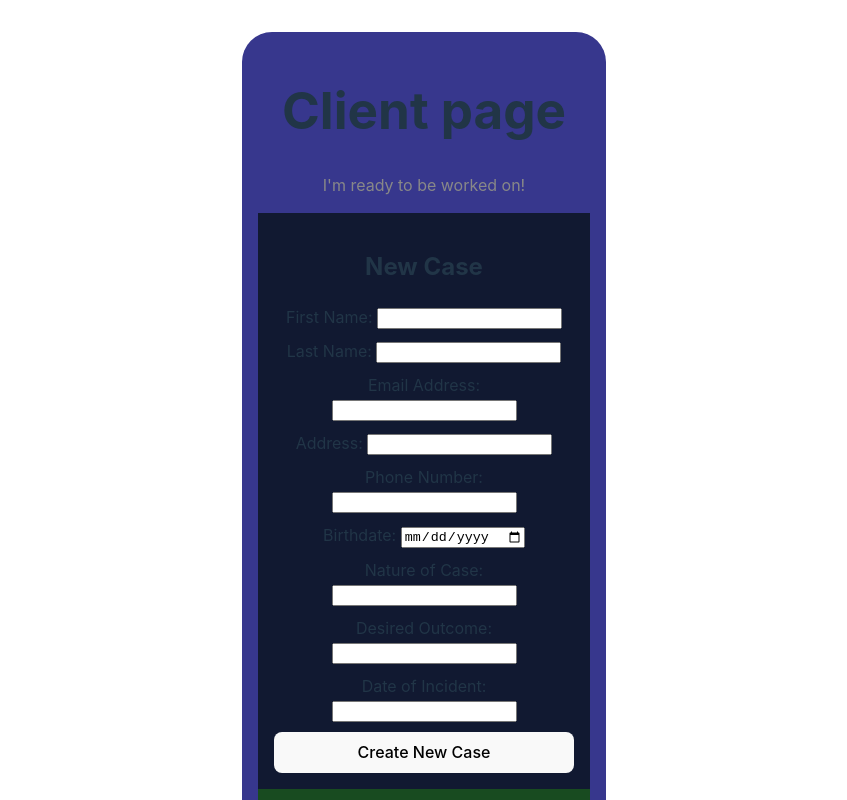
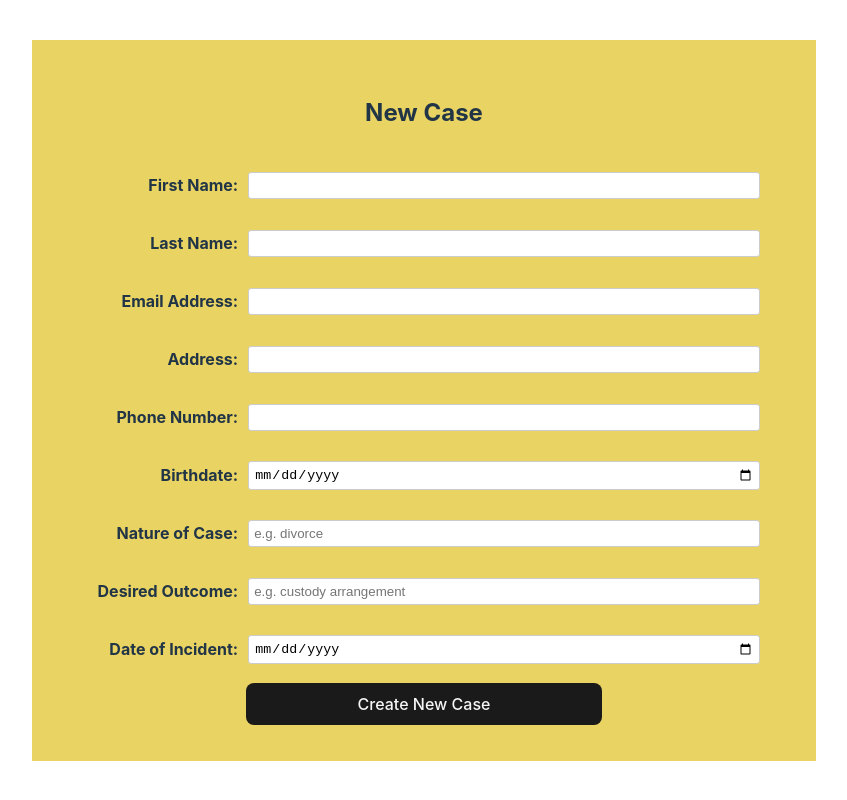
Before and after one commit to JaviTrek/LawLinker, a React (Vite) app in the folder frontend/: page /client in a window 1280 px wide. Shown: the top 800 px of the page, without its empty margins (216-1063 px from the left). Built offline with nearby package versions, Linux system fonts and the light colour scheme.

Commit message:
Created form, styled, still have to implement with Mongo

```diff
--- a/frontend/package.json
+++ b/frontend/package.json
@@ -12,7 +12,9 @@
   "dependencies": {
     "react": "^18.2.0",
     "react-dom": "^18.2.0",
-    "react-router-dom": "^6.16.0"
+    "react-hook-form": "^7.47.0",
+    "react-router-dom": "^6.16.0",
+    "styled-components": "^6.0.8"
   },
   "devDependencies": {
     "@types/react": "^18.2.15",
--- a/frontend/src/components/Client.jsx
+++ b/frontend/src/components/Client.jsx
@@ -1,4 +1,4 @@
-import '../css/FrontPage.css'
+// import '../css/FrontPage.css'
 
 //VERY IMPORTANT TO IMPORT STYLING!
 import "../css/Interface.css"
@@ -10,12 +10,12 @@ export default function Client() {
 
   return (
     <div className="client">
-      <h1>Client page</h1>
+      {/* <h1>Client page</h1>
       <p className="read-the-docs">
         I'm ready to be worked on!
-      </p>
+      </p> */}
         <Input/>
-        <Output/>
+        {/* <Output/> */}
     </div>
   )
 }
--- a/frontend/src/components/Input.jsx
+++ b/frontend/src/components/Input.jsx
@@ -1,117 +1,162 @@
-import '../css/FrontPage.css'
+// import '../css/FrontPage.css'
 
 //VERY IMPORTANT TO IMPORT STYLING!
 import "../css/Interface.css"
-import {useState} from "react";
+// import {useState} from "react";
+import {useForm} from "react-hook-form";
 
-function CreateNewCase(e) {
-    e.preventDefault();
-    print()
-}
+// function CreateNewCase(e) {
+//     e.preventDefault();
+//     print()
+// }
 
 export default function Input() {
-    const [formData, setFormData] = useState({
-        firstName: '',
-        lastName: '',
-        emailAddress: '',
-        address: '',
-        phoneNumber: '',
-        birthDate: '',
-        natureOfCase: '', // can be something like contract dispute, felony drug chages, divorce and property divison, will drafting and probate
-        desiredOutcome: '', // can be something like damages, injuntion, custody arrangement
-        dateOfIncident: '',
+    const {
+        register,
+        handleSubmit,
+        formState:{errors}
+    } = useForm({
+        defaultValues: {
+            firstName: "",
+            lastName: "",
+            emailAddress: "",
+            address: "",
+            phoneNumber: "",
+            birthDate: "",
+            natureOfCase: "",
+            desiredOutcome: "",
+            dateOfIncident: "",
+        }
     });
 
-    const handleChange = (event) => {
-        const { name, value } = event.target;
-        setFormData(prevData => ({ ...prevData, [name]: value }));
-    };
+    const submitNewCase = (formValues) => {
+        console.log(formValues)
+    }
+
+    // const [formData, setFormData] = useState({
+    //     firstName: '',
+    //     lastName: '',
+    //     emailAddress: '',
+    //     address: '',
+    //     phoneNumber: '',
+    //     birthDate: '',
+    //     natureOfCase: '', // can be something like contract dispute, felony drug chages, divorce and property divison, will drafting and probate
+    //     desiredOutcome: '', // can be something like damages, injuntion, custody arrangement
+    //     dateOfIncident: '',
+    // });
+
+    // const handleChange = (event) => {
+    //     const { name, value } = event.target;
+    //     setFormData(prevData => ({ ...prevData, [name]: value }));
+    // };
 
     return (
-        <form className="form-container">
+        <form className="form-container" onSubmit={handleSubmit(submitNewCase)}>
             <h2>New Case</h2>
             <div className="form-input">
                 <label>First Name: </label>
                 <input
                     type="text"
-                    name="firstName"
-                    value={formData.firstName}
-                    onChange={handleChange}
+                        // name="firstName"
+                        // value={formData.firstName}
+                        // onChange={handleChange}
+                    {...register('firstName', {required: "Required"})}
                 />
+                <p className="error-message">{errors.firstName?.message}</p>
             </div>
             <div className="form-input">
                 <label>Last Name: </label>
                 <input
+                    className="input-field"
                     type="text"
-                    name="lastName"
-                    value={formData.lastName}
-                    onChange={handleChange}
+                        // name="lastName"
+                        // value={formData.lastName}
+                        // onChange={handleChange}
+                    {...register('lastName', {required: "Required"})}
                 />
+                <p className="error-message">{errors.lastName?.message}</p>
             </div>
             <div className="form-input">
                 <label>Email Address: </label>
                 <input
+                    className="input-field"
                     type="email"
-                    name="emailAddress"
-                    value={formData.emailAddress}
-                    onChange={handleChange}
+                    // name="emailAddress"
+                    // value={formData.emailAddress}
+                    // onChange={handleChange}
+                    {...register('emailAddress', {required: "Required"})}
                 />
+                <p className="error-message">{errors.emailAddress?.message}</p>
             </div>
             <div className="form-input">
                 <label>Address: </label>
                 <input
-                    type="email"
-                    name="emailAddress"
-                    value={formData.emailAddress}
-                    onChange={handleChange}
+                    type="text"
+                    // name="address"
+                    // value={formData.emailAddress}
+                    // onChange={handleChange}
+                    {...register('address', {required: "Required"})}
                 />
+                <p className="error-message">{errors.address?.message}</p>
             </div>
             <div className="form-input">
                 <label>Phone Number: </label>
                 <input
                     type="text"
-                    name="phoneNumber"
-                    value={formData.phoneNumber}
-                    onChange={handleChange}
+                    // name="phoneNumber"
+                    // value={formData.phoneNumber}
+                    // onChange={handleChange}
+                    {...register('phoneNumber', {required: "Required"})}
                 />
+                <p className="error-message">{errors.phoneNumber?.message}</p>
             </div>
             <div className="form-input">
                 <label>Birthdate: </label>
                 <input
                     type="date"
-                    name="birthDate"
-                    value={formData.birthDate}
-                    onChange={handleChange}
+                    // name="birthDate"
+                    // value={formData.birthDate}
+                    // onChange={handleChange}
+                    {...register('birthDate', {required: "Required"})}
                 />
+                <p className="error-message">{errors.birthDate?.message}</p>
             </div>
             <div className="form-input">
                 <label>Nature of Case: </label>
                 <input
                     type="text"
-                    name="natureOfCase"
-                    value={formData.natureOfCase}
-                    onChange={handleChange}
+                    // name="natureOfCase"
+                    // value={formData.natureOfCase}
+                    // onChange={handleChange}
+                    {...register('natureOfCase', {required: "Required"})}
+                    placeholder="e.g. divorce "
                 />
+                <p className="error-message">{errors.natureOfCase?.message}</p>
             </div>
             <div className="form-input">
                 <label>Desired Outcome: </label>
                 <input
                     type="text"
-                    name="desiredOutcome"
-                    value={formData.desiredOutcome}
-                    onChange={handleChange}
+                    // name="desiredOutcome"
+                    // value={formData.desiredOutcome}
+                    // onChange={handleChange}
+                    {...register('desiredOutcome', {required: "Required"})}
+                    placeholder="e.g. custody arrangement"
                 />
+                <p className="error-message">{errors.desiredOutcome?.message}</p>
             </div>
             <div className="form-input">
                 <label>Date of Incident: </label>
                 <input
-                    type="text"
-                    name="dateOfIncident"
-                    value={formData.dateOfIncident}
-                    onChange={handleChange}
+                    type="date"
+                    // name="dateOfIncident"
+                    // value={formData.dateOfIncident}
+                    // onChange={handleChange}
+                    {...register('dateOfIncident', {required: "Required"})}
                 />
+                <p className="error-message">{errors.dateOfIncident?.message}</p>
             </div>
-            <button onSubmit={CreateNewCase}>Create New Case</button>
+            <button type="submit">Create New Case</button>
         </form>
     );
 }
--- a/frontend/src/css/Interface.css
+++ b/frontend/src/css/Interface.css
@@ -1,30 +1,54 @@
 .client {
-
     padding: 1em;
-    background-color: #37378d;
-    border-radius: 30px;
-
+    background-color: #e9d362;
+    margin: auto -35%;
 }
 
-.clientDisplay   {
+/* .clientDisplay   {
 
-}
+} */
 
 .form-container {
-    display: flex;
-    flex-direction: column;
-    max-width: 300px;
+    display: grid;
+    grid-template-columns: 1fr;
     margin: 0 auto;
-    padding: 1em;
-    background-color: #111931;
+    padding: 20px;
+    gap: 10px;
 }
 
 .form-input {
-    margin-bottom: 10px;
+    display: flex;
+    align-items: center;
 }
 
-.output {
+.error-message {
+    color: red;
+    font-size: 14px;
+    padding: 10px;
+}
+
+label {
+    font-weight: bold;
+    text-align: right;
+    margin-right: 10px;
+    min-width: 170px;
+  }
+
+  input {
+    padding: 5px;
+    width: 100%;
+    border: 1px solid #ccc;
+    border-radius: 3px;
+  }
+button {
+    width: 50%;
+    margin: 0 auto;
+    background-color: #1a1a1a;
+    color: whitesmoke;
+}
+
+/* .output {
 
     padding: 1em;
     background-color: #184b20;
-}
+} */
--- a/frontend/src/css/index.css
+++ b/frontend/src/css/index.css
@@ -5,7 +5,7 @@
 
   color-scheme: light dark;
   color: rgba(255, 255, 255, 0.87);
-  background-color: #242424;
+  background-color: whitesmoke;
 
   font-synthesis: none;
   text-rendering: optimizeLegibility;
```
Also changed, not shown: 1 other file (tests, documents, lock files or other folders).
